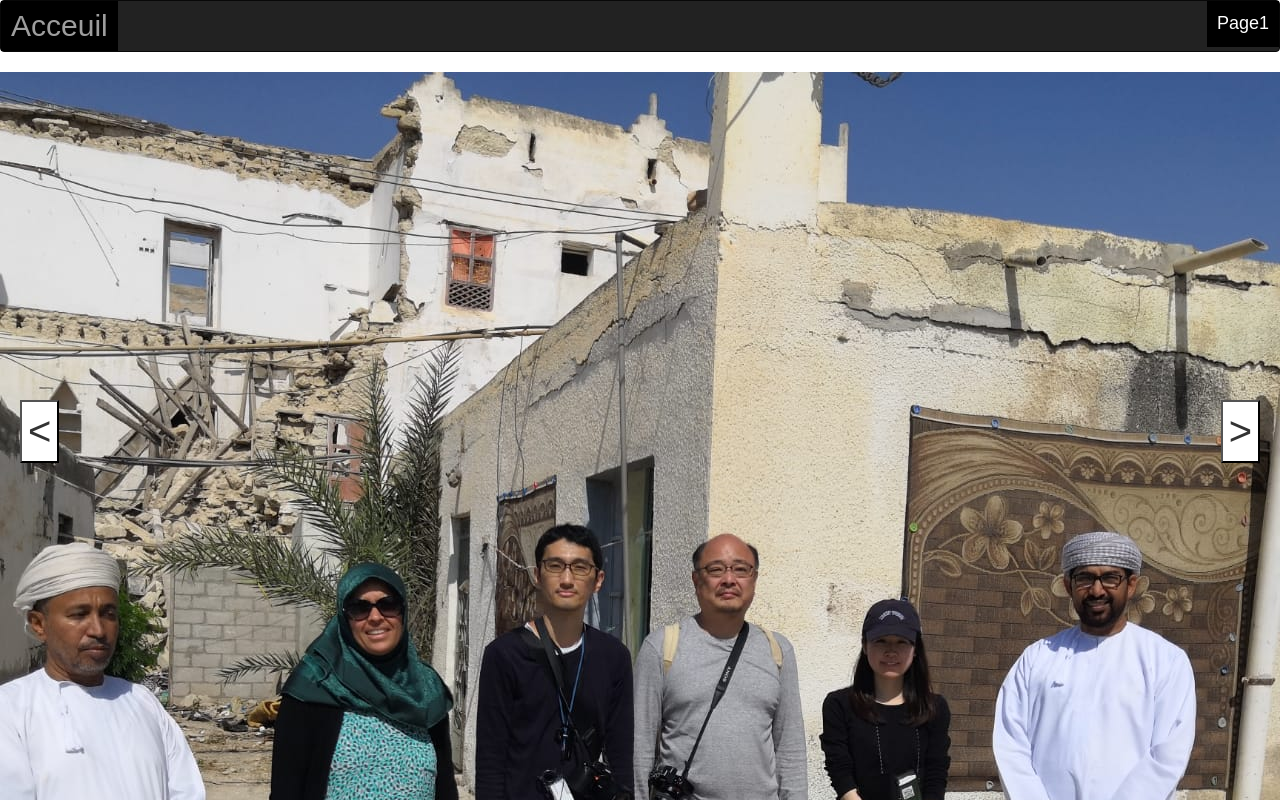
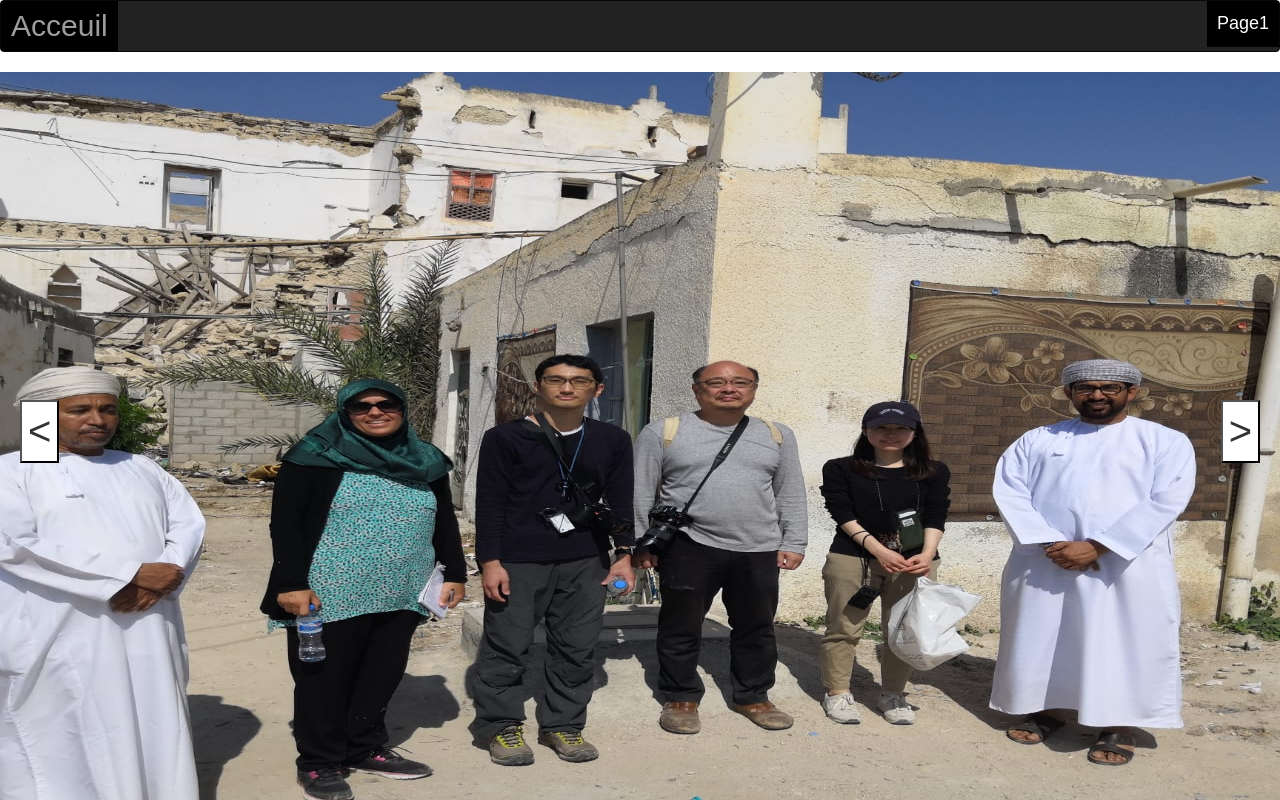
Before and after one commit to mzamoun/dr-n-benkari, a plain HTML site: page index.html in a window 1280 px wide. Both pictures are taken after a click on the button "Page1". Shown: the top 800 px of the page. Drawn offline with nearby package versions, Linux system fonts and the light colour scheme.

Commit message:
good size page

```diff
--- a/index.html
+++ b/index.html
@@ -66,7 +66,7 @@ function onPause() {
 
 
 $( window ).resize(function() {
-  //resizePage();
+  resizePage();
 
 });
 
--- a/script.js
+++ b/script.js
@@ -33,17 +33,18 @@ function gotoUrl(site) {
 
       // $( window ).width() , $( window ).height()
 
-      var w0='500px';
-      var h0='400px';
+      var w = $(window).width();
+      var h = $(window).height();
+      var style = 'style=" width: 100%; height:'+h+'px"';
 
-      var w='400px';
-      var h='390px';
+      var w0=w;
+      var h0=h;
 
-      $( "#Pages" ).attr( "width",  $w0 );
-      $( "#Pages" ).attr( "height",  $h0 );
+      $( "#Pages" ).attr( "style",  style );
+      // $( "#Pages" ).attr( "height",  h0 + 'px' );
 
-      $( "#page" ).attr( "width",  $w );
-      $( "#page" ).attr( "height",  $h );
+      $( "#page" ).attr( "style",  style );
+      // $( "#page" ).attr( "height",  h + 'px' );
 
      }
 
@@ -63,6 +64,7 @@ function gotoUrl(site) {
      images = imagesPages[page];
      showSlides();
 
+
   }
 ///////////////////////////////////////////////////////////////////////////////////////
 var pause = 5000; //ms
@@ -81,12 +83,17 @@ var idDivImg='#divImg';
 var idImg = '#img';
 
 function getCompoPage() {
+   var w = $(window).width();
+   var h = $(window).height();
+   var style = 'style=" width: 100%; height:'+h+'px"';
+   console.log('getCompoPage: '+'w='+w+'; h='+h)
+  // style="display:none; width: 100%; height: 100%;"
    var s =
-   //'<div id="divImg" style="display:none; width: 100%; height: 100%;" > ' +
-   '<img id="img" src="" />'
+   '<div id="divImg" style="display:none; " > ' +
+   '<img id="img" src="" '+style+' />'
   + ' <button class="prec" style="left: 20px;"  onclick="prec()"  > < </button>'
   + '<button class="next" style="right: 20px;" onclick="next()" > > </button>'
-   //'</div> '
+   '</div> '
  ;
  return s;
 }
@@ -124,6 +131,8 @@ function showSlides() {
      slideDateDebPrec = slideDateDeb;
   }
 
+  resizePage();
+
 
 }
 
```
